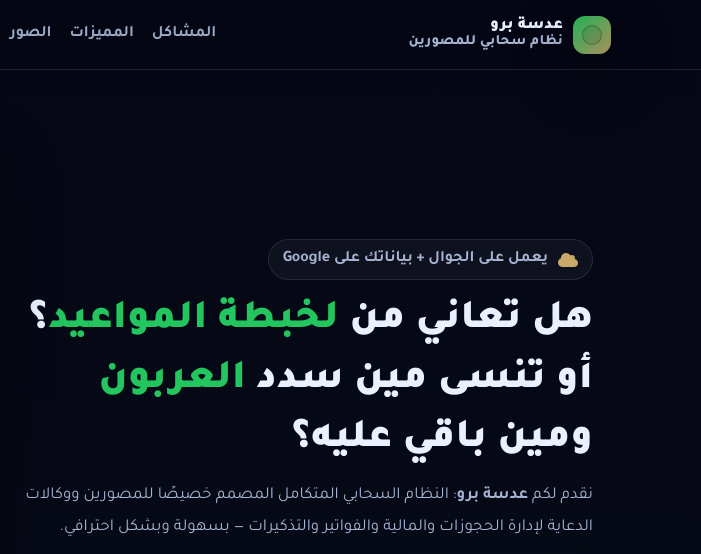
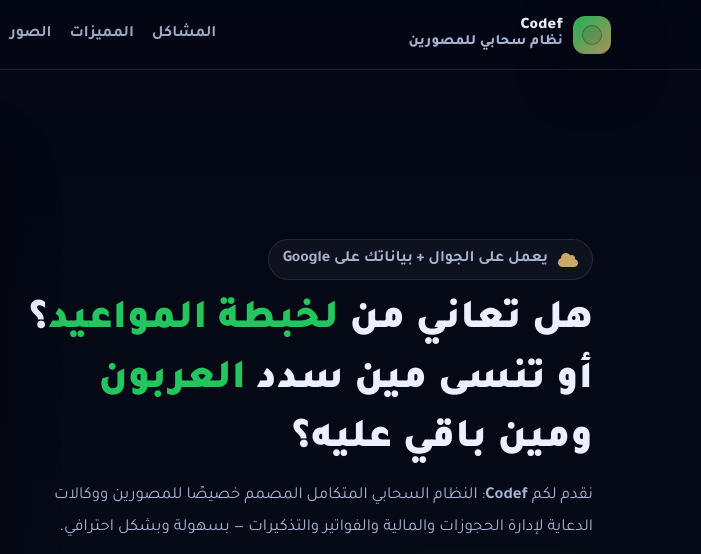
Before and after one commit to CODEF26/CODEF1, a plain HTML site: page index.html in a window 1280 px wide. Shown: the top 554 px of the page, 579-1280 px from the left. Drawn offline with nearby package versions, Linux system fonts and the light colour scheme.

Commit message:
Update index.html

```diff
--- a/index.html
+++ b/index.html
@@ -488,7 +488,7 @@
   <!-- Config -->
   <script>
     // ✅ عدّل هنا فقط:
-    const SYSTEM_NAME = "عدسة برو";          // اسم النظام المقترح
+    const SYSTEM_NAME = "Codef";          // اسم النظام المقترح
     const CITY_LAUNCH = "بريدة";            // المدينة
     const WHATSAPP_NUMBER = "966XXXXXXXXX"; // رقمك بصيغة دولية بدون +
   </script>
@@ -499,7 +499,7 @@
       <div class="brand">
         <div class="logo" aria-hidden="true"></div>
         <div>
-          <div id="brandName" style="font-weight:950;line-height:1;">عدسة برو</div>
+          <div id="brandName" style="font-weight:950;line-height:1;">Codef</div>
           <div style="color:var(--muted);font-weight:800;font-size:.9rem;line-height:1.2;">نظام سحابي للمصورين</div>
         </div>
       </div>
@@ -789,7 +789,7 @@
 
   <footer class="footer">
     <div class="container">
-      <div style="font-weight:900;color:rgba(234,240,255,.9)" id="footerName">عدسة برو</div>
+      <div style="font-weight:900;color:rgba(234,240,255,.9)" id="footerName">Codef</div>
       <div style="margin-top:6px">© جميع الحقوق محفوظة</div>
     </div>
   </footer>
```
